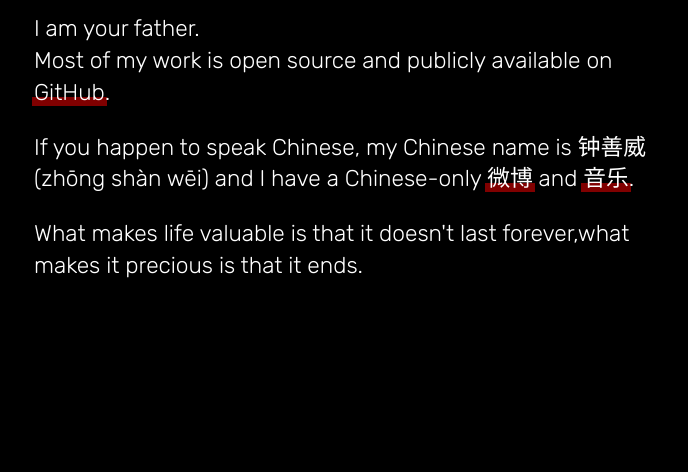
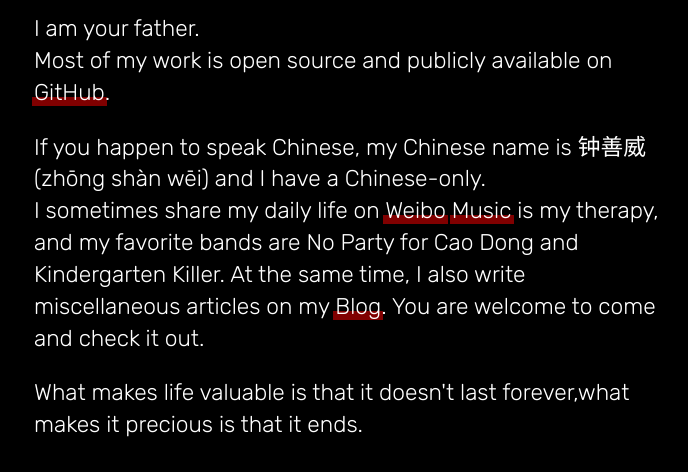
Before and after one commit to realsw/my-home, a plain HTML site: page index.html in a window 1280 px wide. Shown: the part 260-732 px from the top of the page, without its empty margins (102-790 px from the left). Drawn offline with Linux system fonts and the light colour scheme.

Commit message:
Update index.html

```diff
--- a/index.html
+++ b/index.html
@@ -68,12 +68,13 @@
     <p>
       If you happen to
       speak Chinese, my Chinese name is 钟善威 (zhōng shàn wēi) and I have a
-      Chinese-only
-
-      <a href="https://weibo.com/u/6579464948" target="_blank">微博</a> and
+      Chinese-only.</br>
+      I sometimes share my daily life on
+      <a href="https://weibo.com/u/6579464948" target="_blank">Weibo</a>
       <a href="https://music.163.com/#/user/home?id=111248198" target="_blank"
-        >音乐</a
-      >.
+        >Music</a
+      > is my therapy, and my favorite bands are No Party for Cao Dong and Kindergarten Killer.
+      At the same time, I also write miscellaneous articles on my <a href="https://realsw.github.io/" target="_blank">Blog</a>. You are welcome to come and check it out.
     </p>
     <p>
       What makes life valuable is that it doesn't last forever,what makes it precious is that it ends.
```
